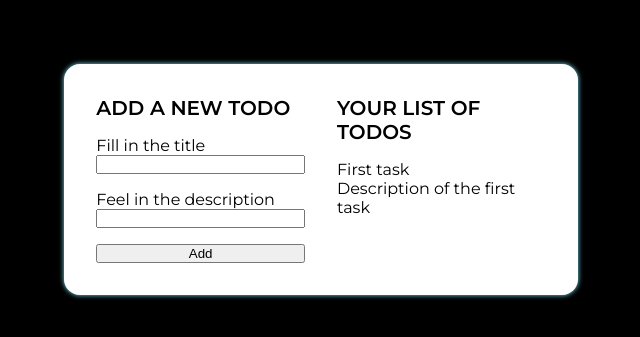
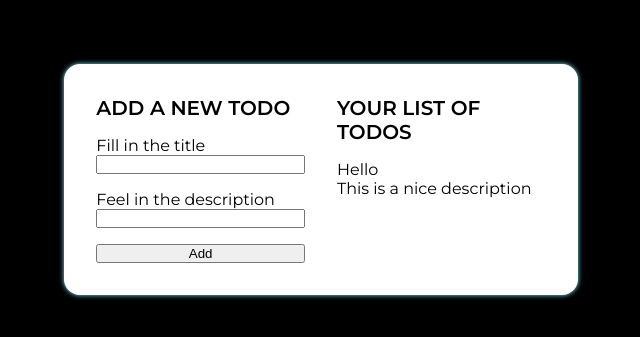
Before and after one commit to oliverpa-dev/todo-app, a React (Create React App) app: page / in a window 1280 px wide. Shown: the part 221-558 px from the top of the page, without its empty margins (319-959 px from the left). Built offline with nearby package versions, Linux system fonts and the light colour scheme.

Commit message:
Update: initialState array and addItem()

```diff
--- a/src/components/app/slice/todoSlice.ts
+++ b/src/components/app/slice/todoSlice.ts
@@ -1,31 +1,26 @@
-import { createSlice } from "@reduxjs/toolkit";
+import { createSlice, PayloadAction } from "@reduxjs/toolkit";
 import { RootState } from "../store";
 
-interface InitialState {
-  items: {
-    title: string;
-    description: string;
-  }[];
+export interface InitialState {
+  title: string;
+  description: string;
+  id: number;
 }
 
-const initialState: InitialState = {
-  items: [
-    {
-      title: "First task",
-      description: "Description of the first task",
-    },
-  ],
-};
+const initialState: InitialState[] = [
+  {
+    title: "Hello",
+    description: "This is a nice description",
+    id: Math.random(),
+  },
+];
 
 const todoSlice = createSlice({
   name: "todo",
   initialState,
   reducers: {
-    addItem: (state) => {
-      state.items.push({
-        title: "Second Task",
-        description: "Description of the second task",
-      });
+    addItem: (state, action: PayloadAction<InitialState>) => {
+      state.push(action.payload);
     },
   },
 });
@@ -33,5 +28,5 @@ const todoSlice = createSlice({
 // TODO ACTION.PAYLOAD WITH THE CONTENT
 
 export const { addItem } = todoSlice.actions;
-export const storeSelector = (state: RootState) => state.todo.items;
+export const storeSelector = (state: RootState) => state.todo;
 export default todoSlice.reducer;
```
